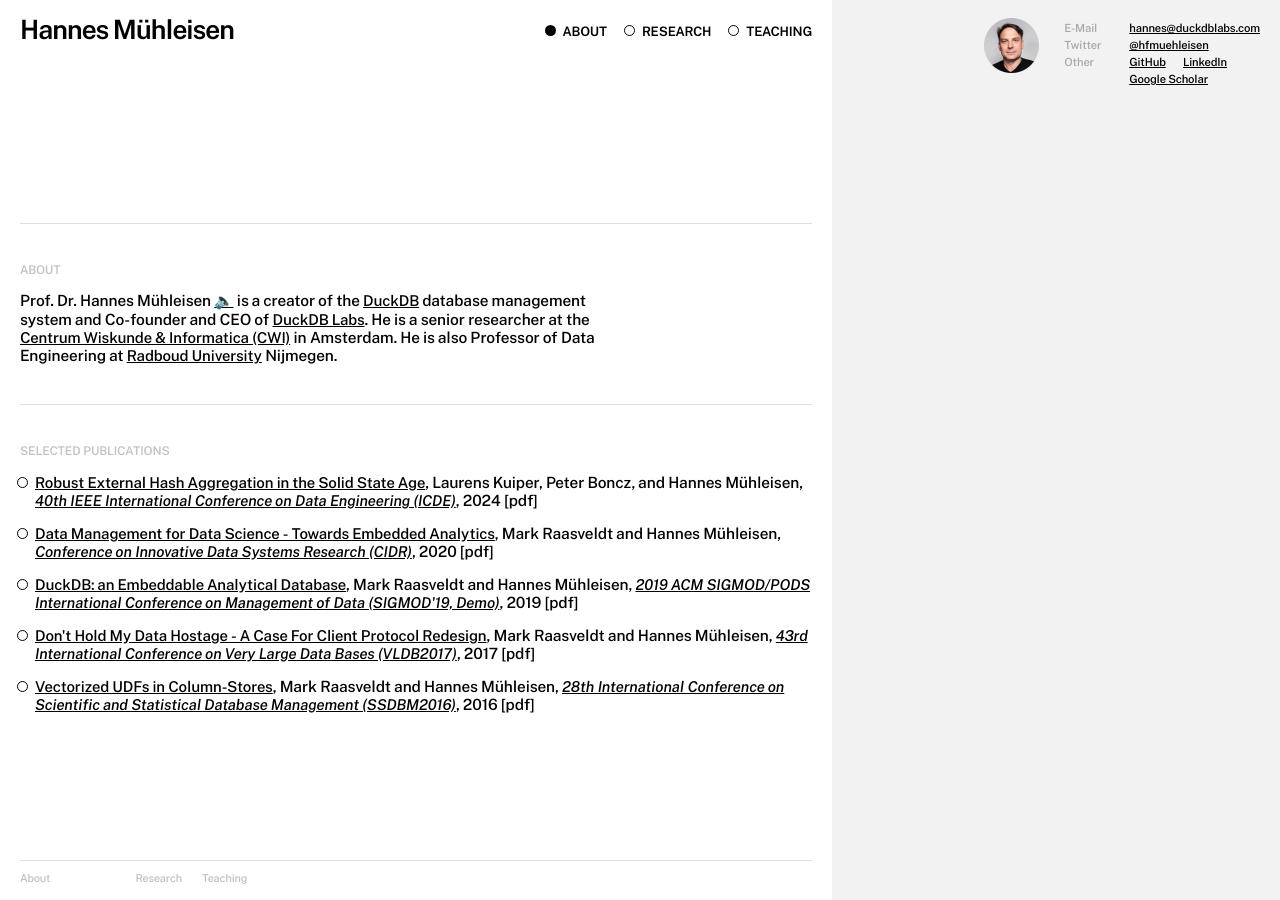
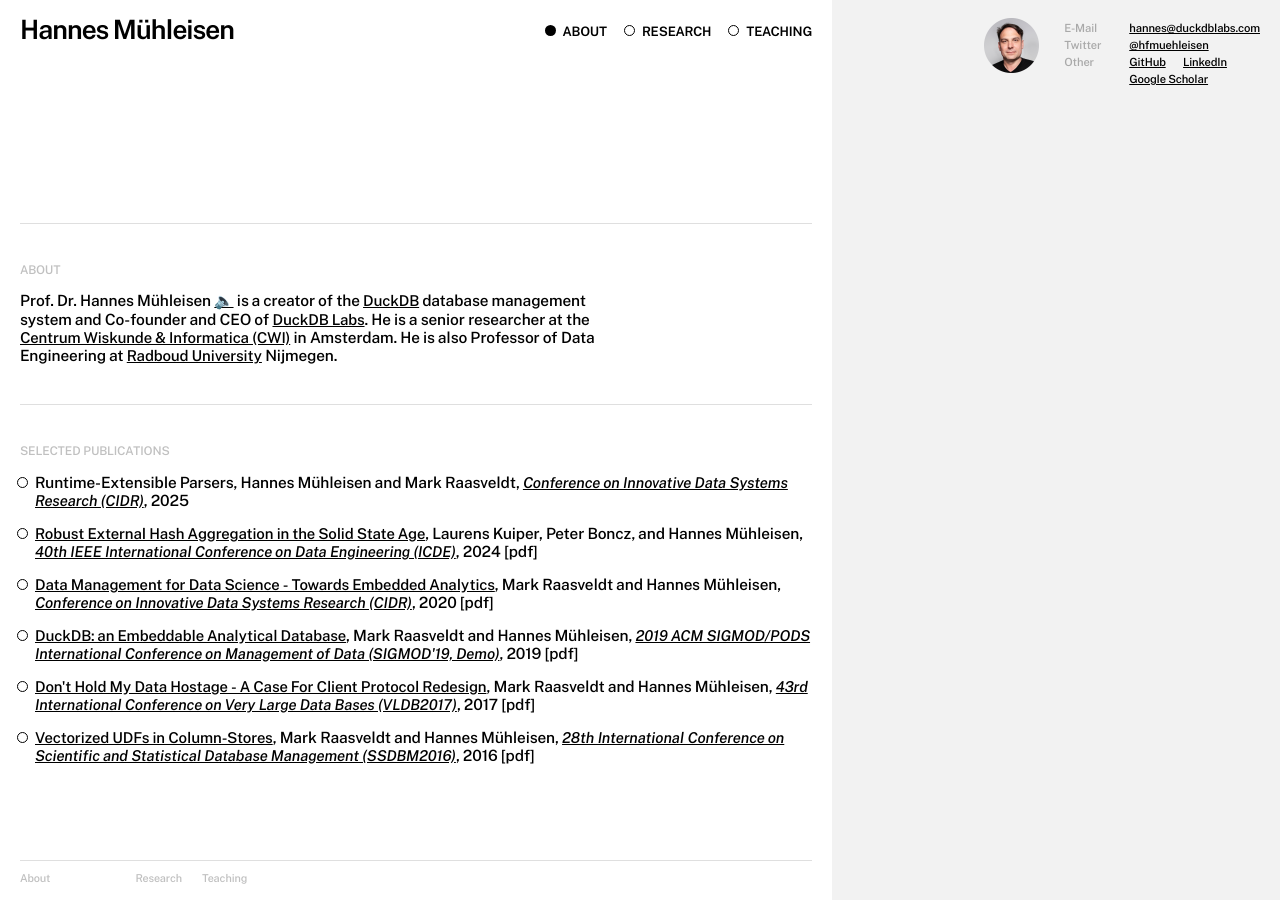
Before and after one commit to hannes/hannes.muehleisen.org, a Jekyll site: the page built from index.md, in a window 1280 px wide. Built offline with Jekyll 4.4.1, drawn with Linux system fonts in a browser that asks for light colours; our own code applies the rules of GitHub Pages for plain Markdown files.

Commit message:
new pubs

```diff
--- a/_data/publications.json
+++ b/_data/publications.json
@@ -1,5 +1,15 @@
 {
 	"publications": [
+		{
+			"year": 2025,
+			"title": "Runtime-Extensible Parsers",
+			"author": "Hannes Mühleisen and Mark Raasveldt",
+			"publication_file": "",
+			"publication_url": "",
+			"conference": "Conference on Innovative Data Systems Research (CIDR)",
+			"conference_url": "http://www.cidrdb.org/cidr2025/",
+			"featured": true
+		},
 		{
 			"year": 2024,
 			"title": "Robust External Hash Aggregation in the Solid State Age",
```
